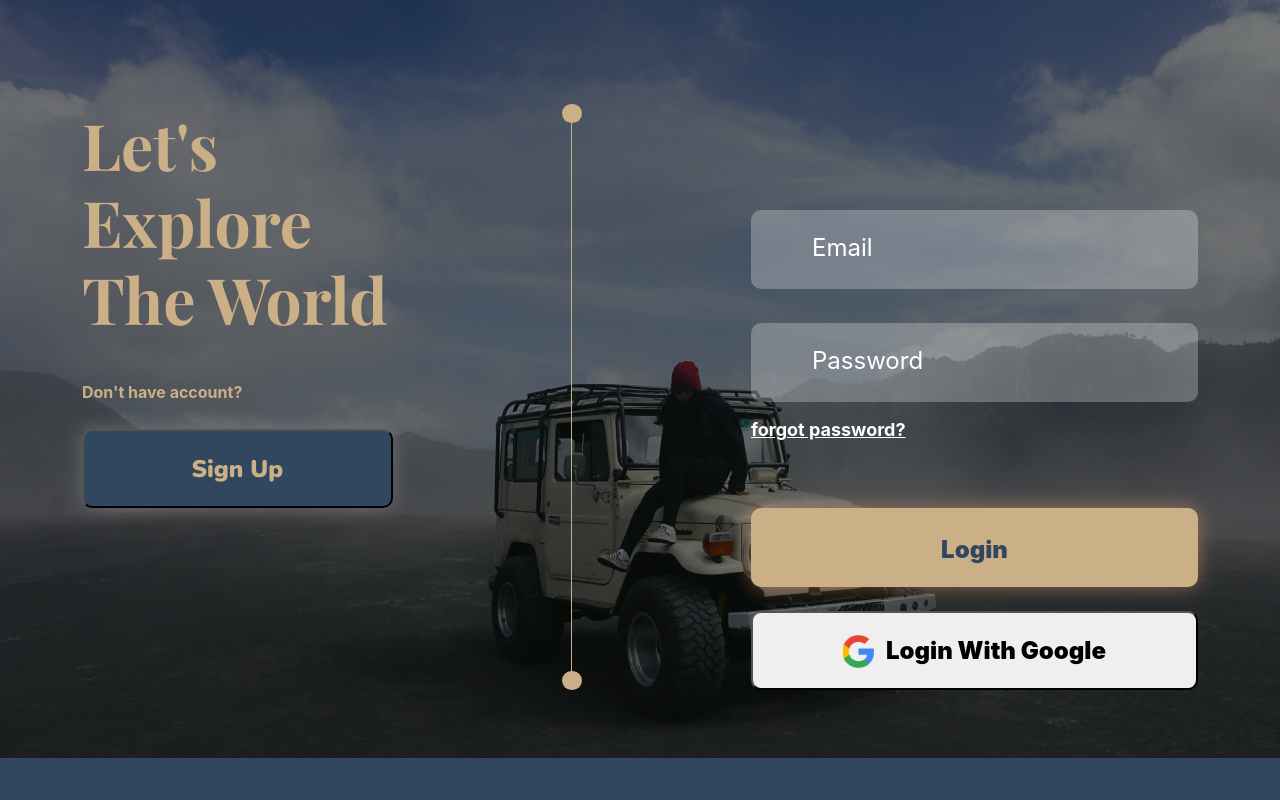
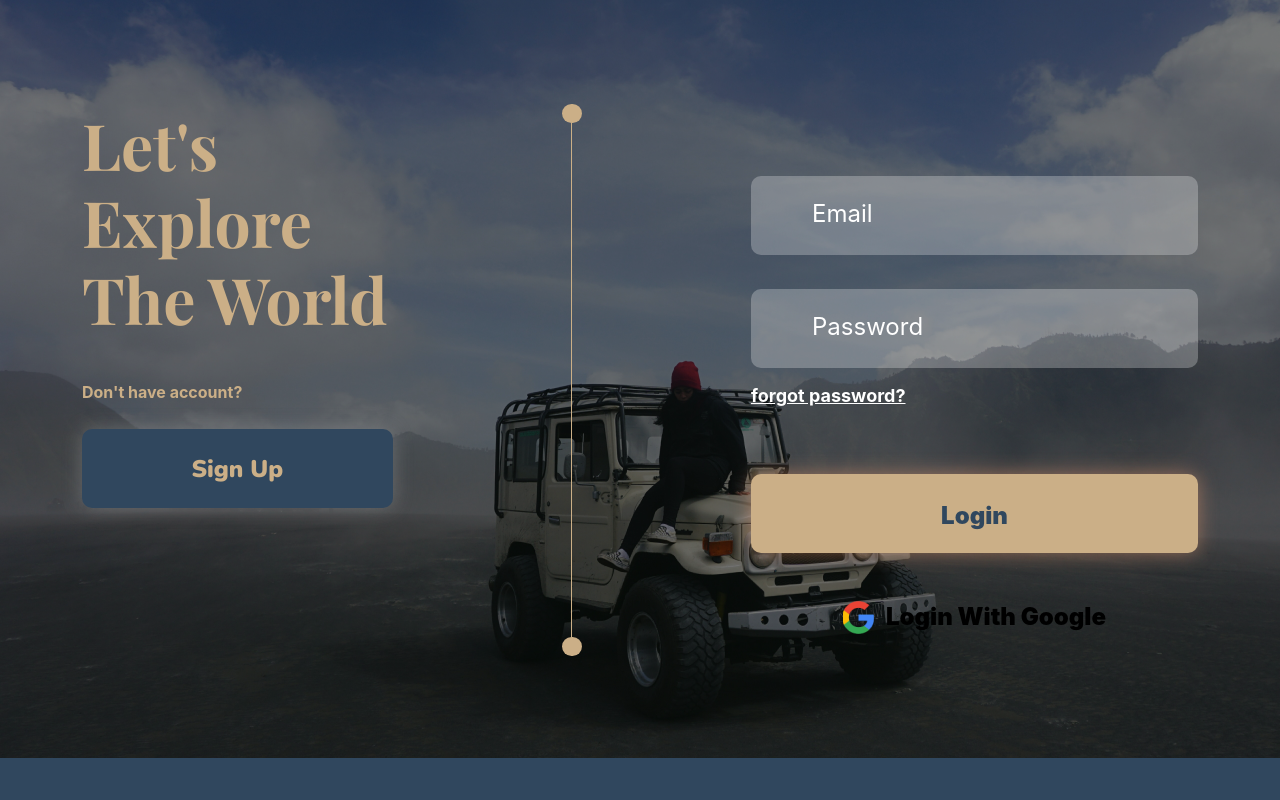
Before and after one commit to marsellavaleria19/fw5-react-frontend, a React (Create React App) app: page /login in a window 1280 px wide. Shown: the top 800 px of the page. Built offline with nearby package versions, Linux system fonts and the light colour scheme.

Commit message:
feat : update component

```diff
--- a/src/pages/Login.js
+++ b/src/pages/Login.js
@@ -2,6 +2,8 @@ import React, { Component } from 'react'
 import logoGoogle from '../assets/images/logo-google.png'
 import Footer from '../component/Footer'
 import {Link, useNavigate } from 'react-router-dom'
+import Button from '../component/Button'
+import Input from '../component/Input'
 
 export const Login = () => {
     const navigate = useNavigate()
@@ -19,7 +21,7 @@ export const Login = () => {
                     <div className="header-title col-lg">
                         <h1 className="heading">Let's Explore The World</h1>
                         <p className="text">Don't have account?</p>
-                        <button className="button-dark" onClick={goToSignup}>Sign Up</button>
+                        <Button btnVarian="button-dark" onClick={goToSignup}>Sign Up</Button>
                     </div>
                     <div className="header-separator col-lg d-lg-flex align-items-center flex-lg-column">
                         <div className="separator-circle"></div>
@@ -29,21 +31,21 @@ export const Login = () => {
                     <div className="header-login col-lg">
                         <form className="form-login-signup">
                             <div>
-                                <input type="text" name="email" placeholder="Email"/>
+                                <Input typeInput="text" name="email" placeholder="Email"/>
                             </div>
                             <div>
-                                <input type="password" name="password" placeholder="Password"/>
+                                <Input typeInput="password" name="password" placeholder="Password"/>
                                 <p><Link to="/forgotpassword">forgot password?</Link></p>
                             </div>
                             <div>
-                                <button type="submit" className="btn p-4 button-filled login">Login</button>
+                                <Button type="submit" btnVarian="button-filled p-4 login">Login</Button>
                             </div>
                             <div>
-                                <button className="button-google mt-4"><img src={logoGoogle} alt="Logo"/>Login With Google</button>
+                                <Button btnVarian="button-google mt-4"><img src={logoGoogle} alt="Logo"/>Login With Google</Button>
                             </div>
                             <div className='btn-login-signup'>
                                 <p className="text">Don't have account?</p>
-                                <button className="button-dark" onClick={goToSignup}>Sign Up</button>
+                                <Button btnVarian="button-dark" onClick={goToSignup}>Sign Up</Button>
                             </div>
                         </form>
                     </div>
--- a/src/pages/Profile.js
+++ b/src/pages/Profile.js
@@ -3,6 +3,9 @@ import NavbarHome from '../component/NavbarHome'
 import Footer from '../component/Footer'
 import imgProfile from '../assets/images/image-profile.png'
 import {FaPencilAlt} from 'react-icons/fa'
+import Button from '../component/Button'
+import Input from '../component/Input'
+import Image from '../component/Image'
 
 export const Profile = ()=> {
     return (
@@ -12,8 +15,8 @@ export const Profile = ()=> {
             <h1 className="title">Profile</h1>
             <div className="text-center">
                 <div className="d-inline-block position-relative">
-                    <img src={imgProfile} className="profile rounded-circle" alt="profile"/>
-                    <button className="position-absolute button-edit-profile rounded-circle"><FaPencilAlt/></button>
+                    <Image photo={imgProfile} photoVarian="profile rounded-circle" alt="profile"/>
+                    <Button btnVarian="position-absolute button-edit-profile rounded-circle"><FaPencilAlt/></Button>
                 </div>
                 <div className="profile-detail">
                     <h1 className="name">Samantha Doe</h1>
@@ -44,7 +47,7 @@ export const Profile = ()=> {
             <form className="container">
                 <div className="mb-5">
                     <label for="email">Email</label>
-                    <input className="d-block w-100" type="text" value="zulaikha17@gmail.com"/>
+                    <Input variantInput="d-block w-100" typeInput="text" value="zulaikha17@gmail.com"/>
                 </div>
                 <div className="mb-5">
                     <label for="address">Address</label>
@@ -52,30 +55,30 @@ export const Profile = ()=> {
                 </div>
                 <div className="mb-5">
                     <label for="mobile-number">Mobile number</label>
-                    <input className="d-block w-100" type="text" value="(+62)813456782"/>
+                    <Input variantInput="d-block w-100" typeInput="text" value="(+62)813456782"/>
                 </div>
                 <div className="mb-5">
                     <h5>Identity</h5>
                     <div className="row">
                         <div className="col-sm">
                             <label for="mobile-number">Display name</label>
-                            <input className="d-block w-100" type="text" value="zulaikha"/>
+                            <Input variantInput="d-block w-100" typeInput="text" value="zulaikha"/>
                         </div>
                         <div className="col-sm">
                             <label for="mobile-number">Birth date (DD/MM/YY)</label>
-                            <input className="d-block w-100" type="date" value="03/09/2003"/>
+                            <Input variantInput="d-block w-100" typeInput="date" value="03/09/2003"/>
                         </div>
                     </div>
                 </div>
                 <div className="mt-5 row">
                     <div className="col-md-4 mb-3">
-                        <button className="button-filled">Save Change</button>
+                        <Button btnVarian="button-filled">Save Change</Button>
                     </div>
                     <div className="col-md-4 mb-3">
-                        <button className="button-dark">Edit Password</button>
+                        <Button btnVarian="button-dark">Edit Password</Button>
                     </div>
                     <div className="col-md-4 mb-3">
-                        <button className="button-gray">Cancel</button>
+                        <Button btnVarian="button-gray">Cancel</Button>
                     </div>
                 </div>
             </form>
--- a/src/pages/Reservation.js
+++ b/src/pages/Reservation.js
@@ -8,6 +8,10 @@ import Layout from '../component/Layout'
 import { useParams } from 'react-router-dom'
 import {default as axios} from 'axios'
 import { useNavigate } from 'react-router-dom'
+import Image from '../component/Image'
+import Button from '../component/Button'
+import Input from '../component/Input'
+import Select from '../component/Select'
 
 export const Reservation  = ()=> {
 
@@ -44,7 +48,7 @@ export const Reservation  = ()=> {
                 <div className="row">
                     <div className="col-md">
                         <div className="img-vehicle">
-                            <img src={dataVehicle.photo} alt="detail-vehicle"/>
+                            <Image photo={dataVehicle.photo} alt="detail-vehicle"/>
                         </div>
                     </div>
                     <div className="col-md">
@@ -57,27 +61,27 @@ export const Reservation  = ()=> {
                         </div>
                         <form>
                             <div className="form-quantity d-flex button-plus-minus">
-                                <button className="plus">+</button>
-                                <input type="number" value="2"/>
-                                <button className="minus">-</button>
+                                <Button btnVarian="plus">+</Button>
+                                <Input typeInput="number" value="2"/>
+                                <Button className="minus">-</Button>
                             </div>
                             <h5>Reservation Date</h5>
                             <div className="mb-3">
-                                <input type="date" className="form-control input-add" placeholder="date"/>
+                                <Input typeInput="date" variantInput="input-add" placeholder="date"/>
                             </div>
                             <div className="select-form d-flex position-relative align-items-center">
-                                <select className="form-select" value="1">
+                                <Select value="1">
                                     <option value="1">1 Day</option>
                                     <option value="2">2 Day</option>
                                     <option value="3">3 Day</option>
-                                </select>
+                                </Select>
                                 <FaChevronDown/>
                             </div>
                         </form>
                     </div>
                 </div>
                 <div className="btn-payment">
-                    <button className="button-filled" onClick={()=>goToPayment(dataVehicle.id)}>Pay now : Rp. 178.000</button>
+                    <Button btnVarian="button-filled" onClick={()=>goToPayment(dataVehicle.id)}>Pay now : Rp. 178.000</Button>
                 </div>
         </section>
     </Layout>
--- a/src/pages/Signup.js
+++ b/src/pages/Signup.js
@@ -2,6 +2,8 @@ import React, { Component } from 'react'
 import logoGoogle from '../assets/images/logo-google.png'
 import Footer from '../component/Footer'
 import { useNavigate } from 'react-router-dom'
+import Input from '../component/Input'
+import Button from '../component/Button'
 
 export const Signup = () => {
     const navigate = useNavigate()
@@ -28,19 +30,19 @@ export const Signup = () => {
                             <div className="header-signup col-lg">
                                 <form className="form-login-signup">
                                     <div>
-                                        <input type="text" placeholder="Name" />
+                                        <Input type="text" placeholder="Name" />
                                     </div>
                                     <div>
-                                        <input type="text" placeholder="Email" />
+                                        <Input type="text" placeholder="Email" />
                                     </div>
                                     <div>
-                                        <input type="password" placeholder="Password" />
+                                        <Input type="password" placeholder="Password" />
                                     </div>
                                     <div>
-                                        <button className="button-filled signup">Sign Up</button>
+                                        <Button btnVarian="button-filled mt-4">Sign Up</Button>
                                     </div>
                                     <div>
-                                        <button className="button-google signup"><img src={logoGoogle} alt="Logo"/>Sign Up With Google</button>
+                                        <Button btnVarian="button-google mt-4"><img src={logoGoogle} alt="Logo"/>Sign Up With Google</Button>
                                     </div>
                                     <div className='btn-login-signup'>
                                         <p className="text">Have account?</p>
```
